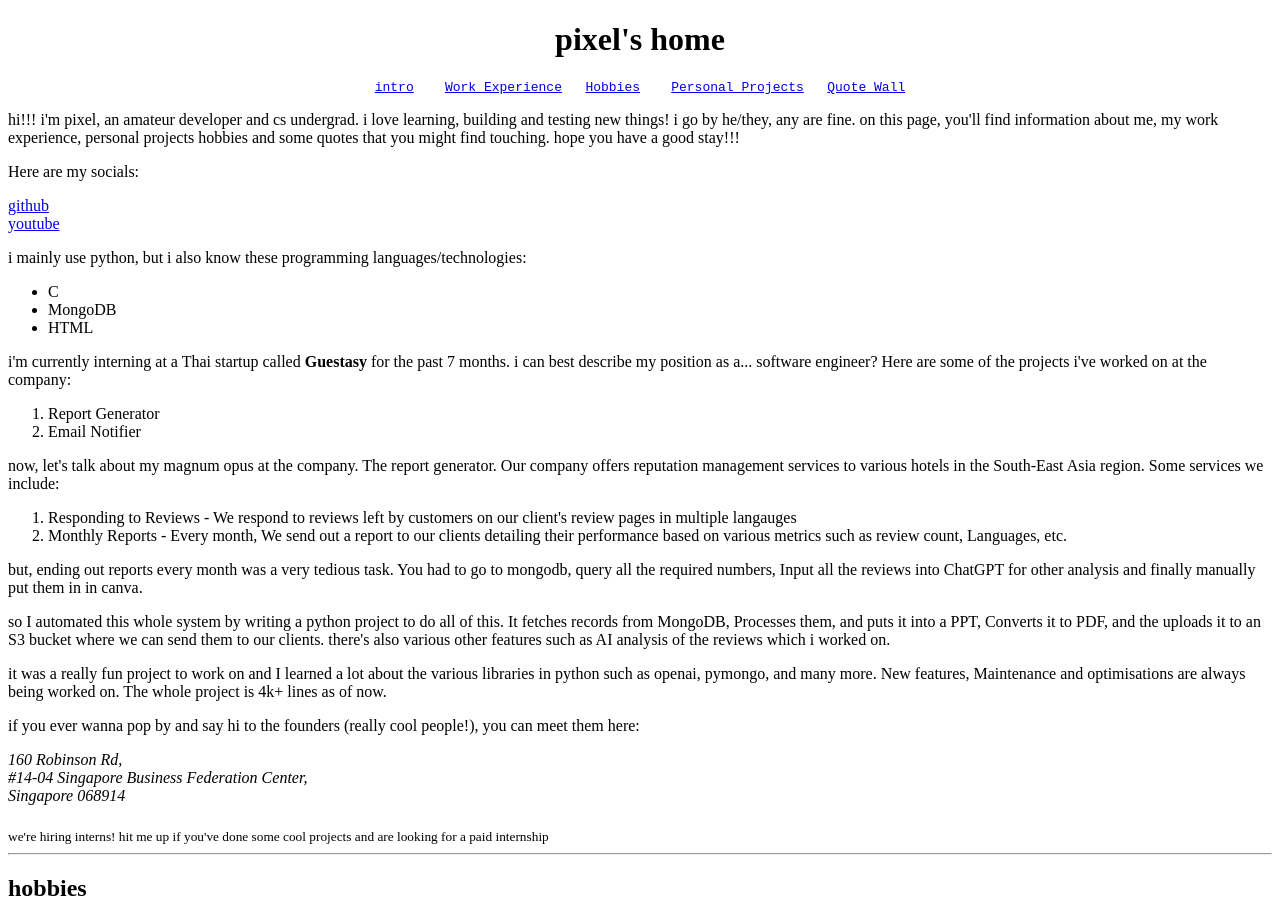
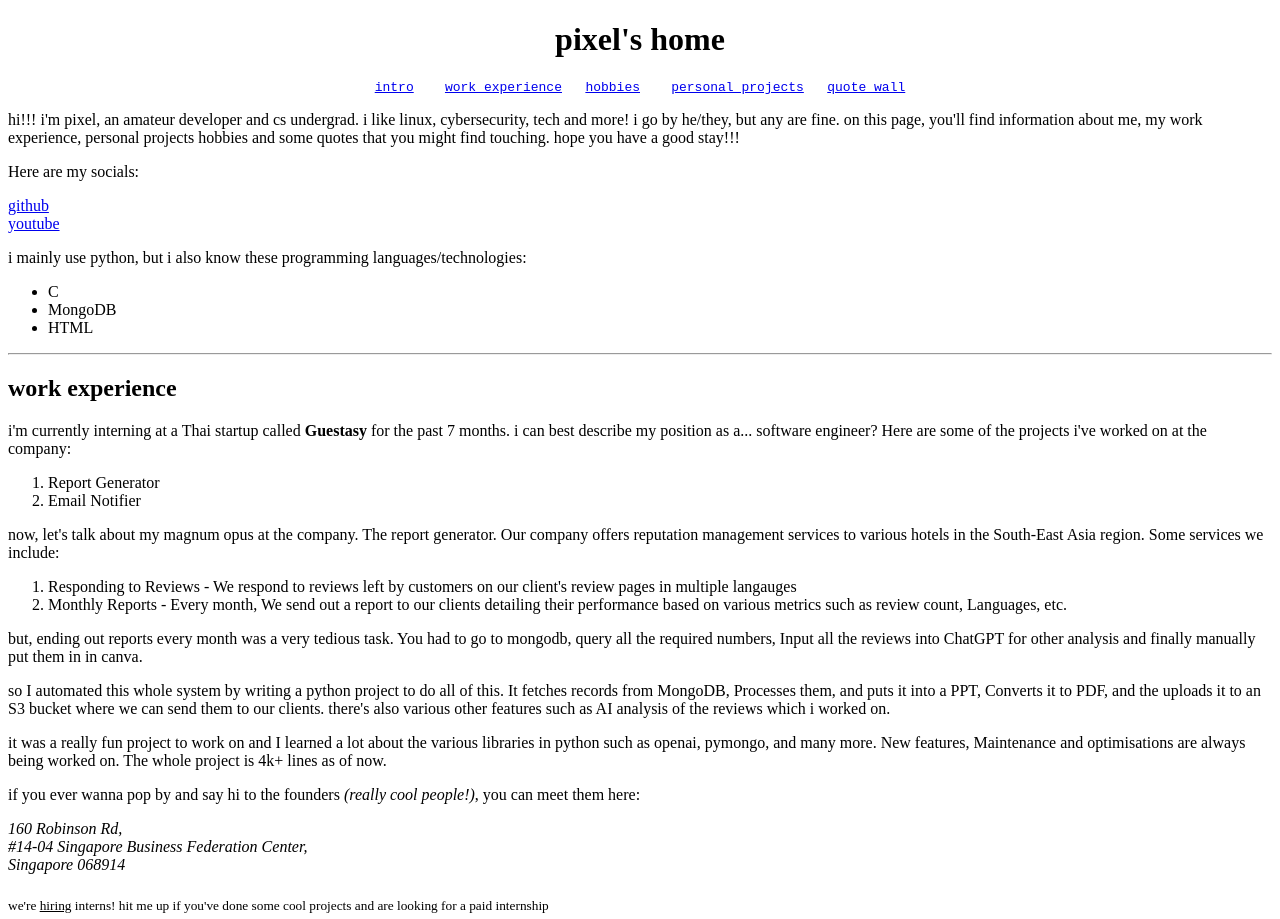
Before and after one commit to PixelHalide/mist-pixel, a plain HTML site: page index.html in a window 1280 px wide. Shown: the top 919 px of the page. Drawn offline with Linux system fonts and the light colour scheme.

Commit message:
nav bar fixed, Quotes, ins

```diff
--- a/index.html
+++ b/index.html
@@ -4,29 +4,29 @@
     <meta charset="UTF-8">
     <meta name="viewport" content="width=device-width, initial-scale=1.0">
     <title>pixel's home</title>
+    <base href="https://pixelhalide.github.io/">
 
 </head>
-<header>
 <main>
 <title>
     pixel's home
 </title>
 
 <body>
+
+    <header>
         <center>
             <h1>pixel's home</h1>
         </center>
 
         <center>
-        <pre><nav><a href="#intro">intro</a>    <a href="#work">Work Experience</a>   <a href="#hobbies">Hobbies</a>    <a href="#projects">Personal Projects</a>   <a href="#quotes">Quote Wall</a></nav></pre>
+            <pre><nav><a href="#intro">intro</a>    <a href="#work">work experience</a>   <a href="#hobbies">hobbies</a>    <a href="#projects">personal projects</a>   <a href="#quotes">quote wall</a></nav></pre>
         </center>
+    </header>
 
-    <section>
-    <p>hi!!! i'm pixel, an amateur developer and cs undergrad. i love learning, building and testing new things! i go by he/they, any are fine. on this page, you'll find information about me, my work experience, personal projects hobbies and some quotes that you might find touching. hope you have a good stay!!!</p>
-    </section>
+    <section id="intro">
+        <p>hi!!! i'm pixel, an amateur developer and cs undergrad. i like linux, cybersecurity, tech and more! i go by he/they, but any are fine. on this page, you'll find information about me, my work experience, personal projects hobbies and some quotes that you might find touching. hope you have a good stay!!!</p>
 
-    <section>
-    </header>
         <p>Here are my socials:</p>
         <a href="https://www.github.com/PixelHalide" target=_blank title="my github">github</a> <br>
         <a href="https://www.youtube.com/@pixelatedxenon9579" target=_blank title="my youtube">youtube</a> <br>
@@ -36,6 +36,12 @@
             <li>MongoDB</li>
             <li>HTML</li>
         </ul>
+    </section>
+
+    <hr>
+
+    <section id="work">
+        <h2>work experience</h2>
         <p>
             i'm currently interning at a Thai startup called <strong>Guestasy</strong> for the past <time datetime="01-06-2024">7 months</time>. i can best describe my position as a... software engineer? Here are some of the projects i've worked on at the company:
         </p>
@@ -61,7 +67,7 @@
         </article>
 
         <aside>
-        <p>if you ever wanna pop by and say hi to the founders (really cool people!), you can meet them here:</p>
+            <p>if you ever wanna pop by and say hi to the founders <em>(really cool people!)</em>, you can meet them here:</p>
             <address>
                 160 Robinson Rd,<br>
                 #14-04 Singapore Business Federation Center,<br>
@@ -70,12 +76,12 @@
         </aside>
 
         <br>
-    <sub>we're hiring interns! hit me up if you've done some cool projects and are looking for a paid internship</sub>
+        <sub>we're <ins>hiring</ins> interns! hit me up if you've done some cool projects and are looking for a paid internship</sub>
 
     </section>
     <hr>
 
-    <section>
+    <section id="hobbies">
         <h2>hobbies</h2>
 
         <p>i don't get a lot of time to indulge in my hobbies, but i like em a lot! here they are:</p>
@@ -93,10 +99,11 @@
 
     <hr>
 
+    <section id="projects">
         <h2>personal projects</h2>
 
         <p>
-        i've done one personal project so far, which is rankPredictor. it's a website which allows you to predict your rank for various entrance exams by inputting your marks. it currently has data for MET 2025 & 2024, KCET 2024. i had made it with a friend while anxiously waiting for my MET result.
+            my main project so far is rankPredictor. it's a website which allows you to predict your rank for various entrance exams by inputting your marks. it currently has data for MET 2025 & 2024, KCET 2024. i had made it with a friend while anxiously waiting for my MET result.
         </p>
 
         <p>you can check it out at <a href="https://rankpredictor.in" target="_blank", title="rankPredictor">https://rankpredictor.in</a>, here's how it looks:</p>
@@ -105,13 +112,15 @@
         <p>
             it works on the basis of linear interpolation. data is scraped from the web and and college campuses for various places, and the user's score is interpolated based on the scraped data to return a rank. it utilises simple HTML, CSS and Javascript with no <s>bloatware</s> frameworks like react. for MET 2024, it was very accurate for ranks greater than 7k with only a 1k difference in predicted and actual rank.
         </p>
+    </section>
 
     <hr>
-    <section>
+
+    <section id="quotes">
     <h2>quote wall</h2>
 
     <blockquote cite="https://www.goodreads.com/quotes/10480697-an-idiot-admires-complexity-a-genius-admires-simplicity-a-physicist"><h3>
-        "An idiot admires complexity, A Genius admires simplicity." - <i>Terry A. Davis, Prophet of HolyC, The CIA's Worst Nightmare.
+        <q>An idiot admires complexity, A Genius admires simplicity.</q> - <i>Terry A. Davis, Prophet of HolyC, The CIA's Worst Nightmare.
     </i></h3></blockquote>
 
     <figure>
@@ -120,7 +129,7 @@
     </figure>
 
     <blockquote cite="https://www.brainyquote.com/quotes/richard_stallman_473487"><h3>
-        "Sharing is good, and with digital technology, sharing is easy." - <i>Richard Stallman, Proprietary Software's Antichrist, The GNU Messiah
+        <q>Sharing is good, and with digital technology, sharing is easy.</q> - <i>Richard Stallman, Proprietary Software's Antichrist, The GNU Messiah
     </i></h3></blockquote>
 
     <figure>
```
Also changed, not shown: 1 other file. Lines whose indentation alone changed are shown as unchanged.
